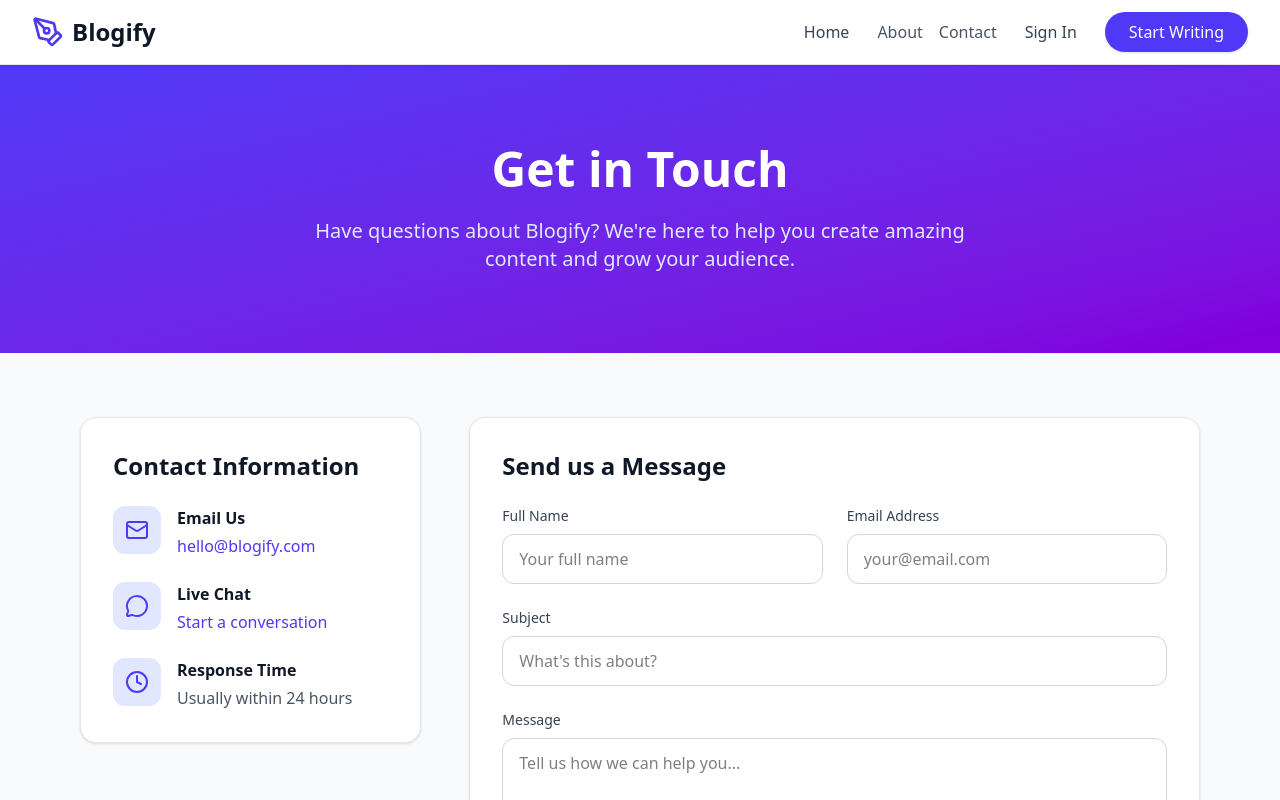
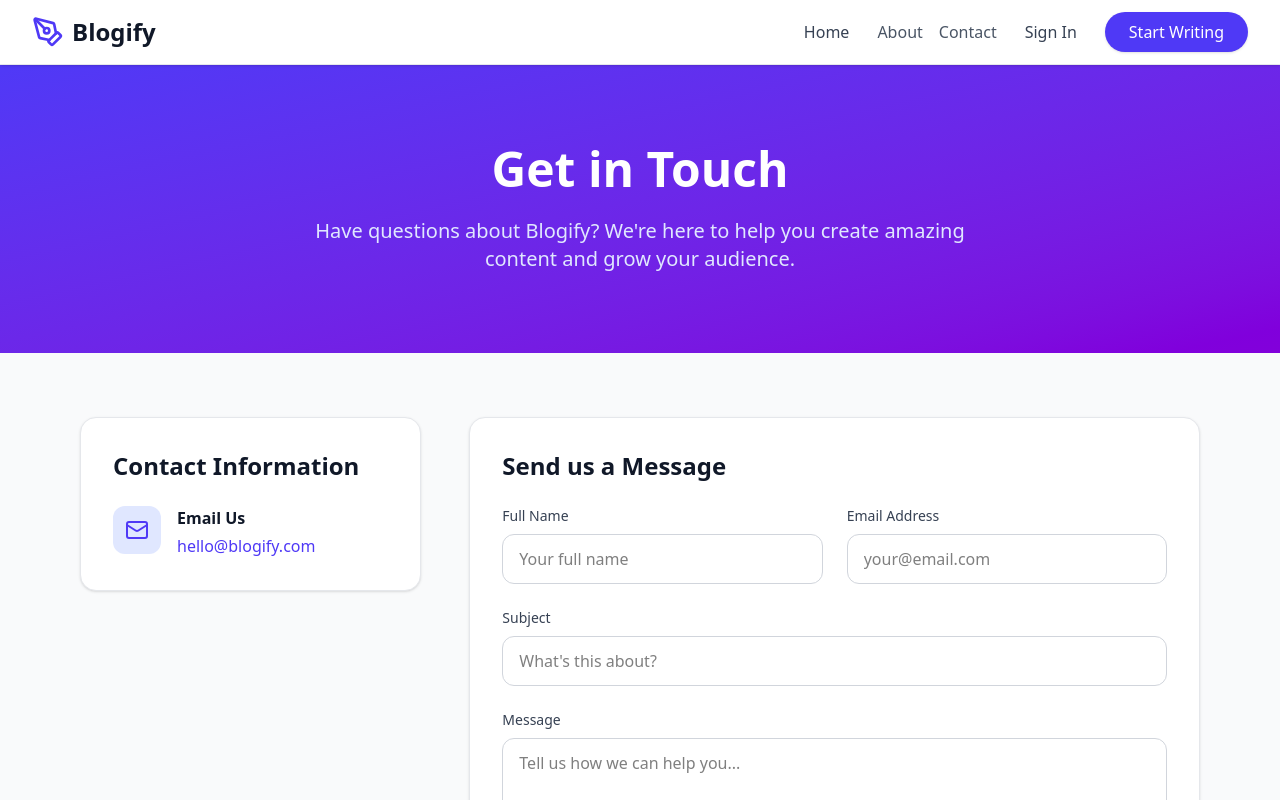
Before and after one commit to prathamesonar/blogify-Post-your-blogs, a React (Vite) app in the folder Frontend/: page /contact in a window 1280 px wide. Shown: the top 800 px of the page. Built offline with nearby package versions, Linux system fonts and the light colour scheme; no server answers.

Commit message:
Update ContactPage.jsx

```diff
--- a/Frontend/src/pages/ContactPage.jsx
+++ b/Frontend/src/pages/ContactPage.jsx
@@ -60,7 +60,7 @@
                   </div>
                 </div>
 
-                <div className="flex items-start space-x-4">
+{/*                 <div className="flex items-start space-x-4">
                   <div className="w-12 h-12 bg-indigo-100 rounded-xl flex items-center justify-center flex-shrink-0">
                     <MessageCircle className="h-6 w-6 text-indigo-600" />
                   </div>
@@ -70,9 +70,9 @@
                       Start a conversation
                     </button>
                   </div>
-                </div>
+                </div> */}
 
-                <div className="flex items-start space-x-4">
+{/*                 <div className="flex items-start space-x-4">
                   <div className="w-12 h-12 bg-indigo-100 rounded-xl flex items-center justify-center flex-shrink-0">
                     <Clock className="h-6 w-6 text-indigo-600" />
                   </div>
@@ -80,7 +80,7 @@
                     <h3 className="font-semibold text-gray-900 mb-1">Response Time</h3>
                     <p className="text-gray-600">Usually within 24 hours</p>
                   </div>
-                </div>
+                </div> */}
               </div>
             </div>
           </div>
```
